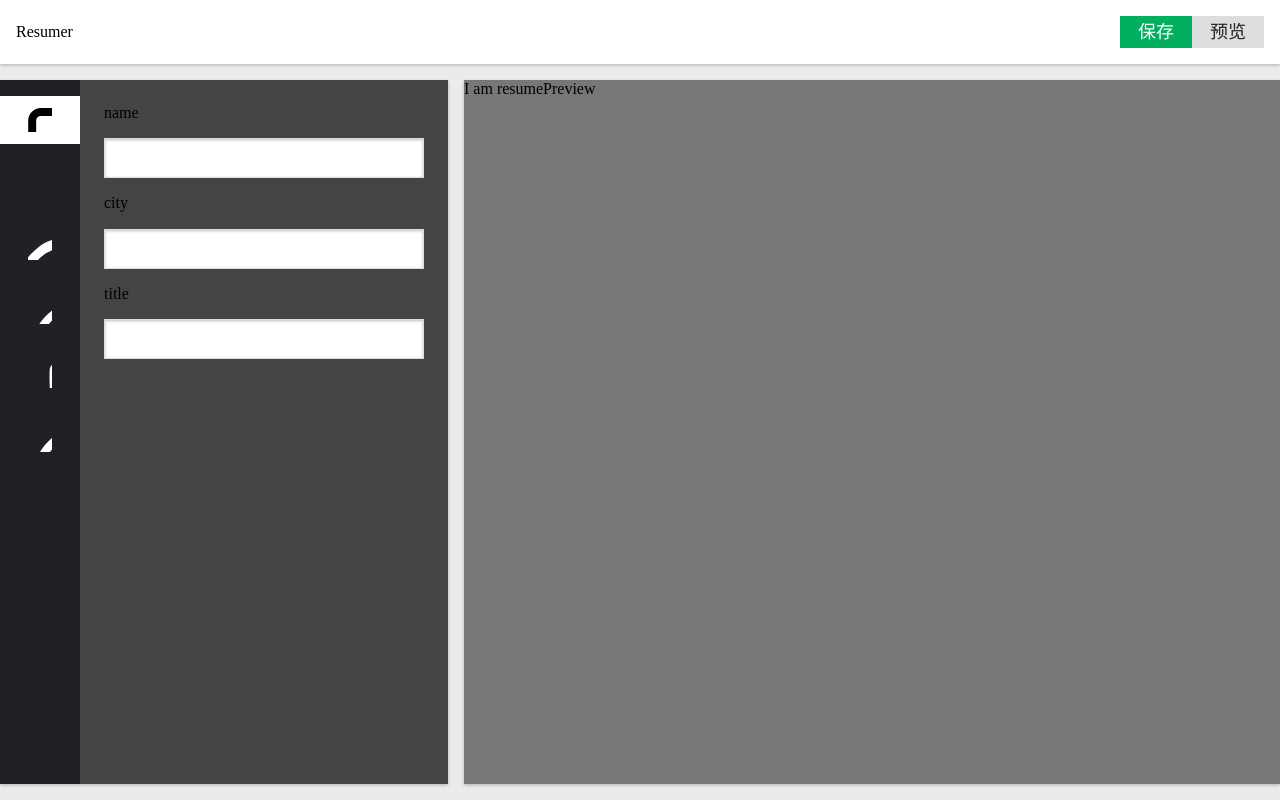
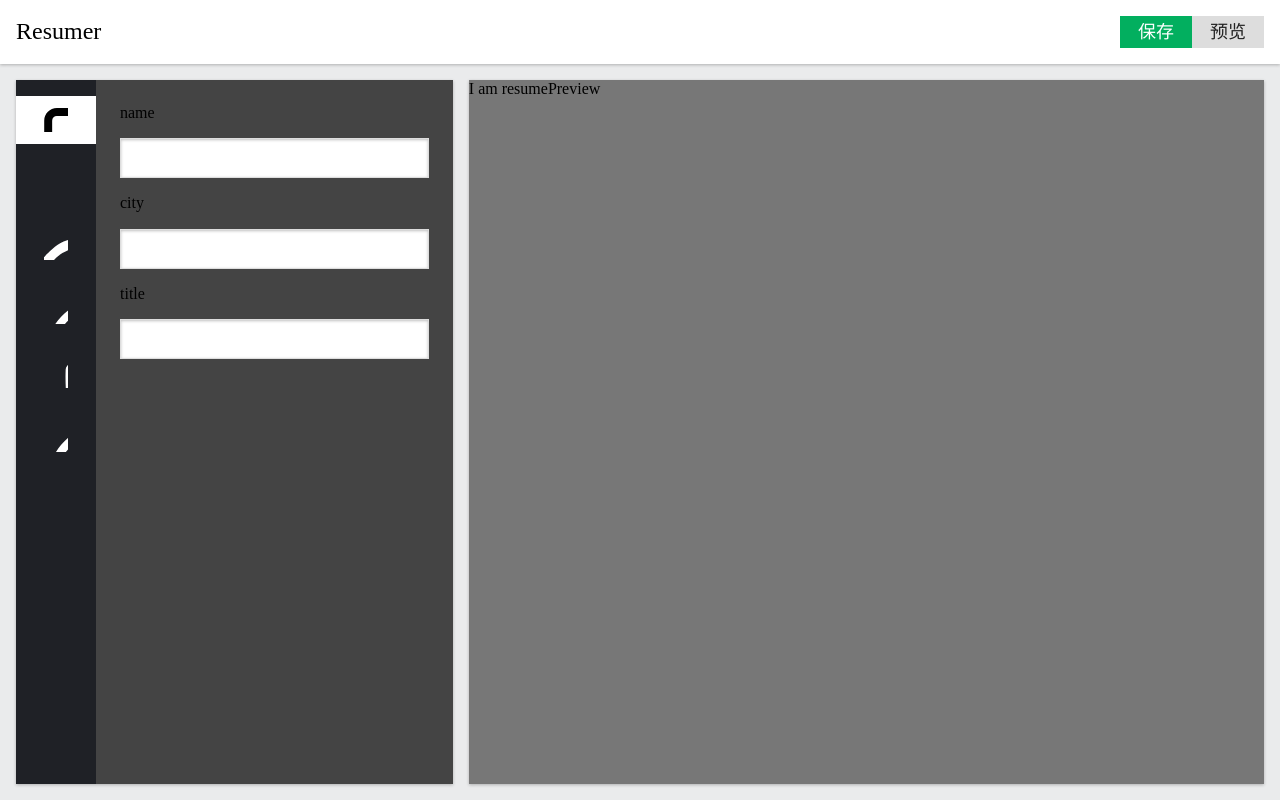
Before and after one commit to xzfd1010/vue-resumer, a Vue app: page / in a window 1280 px wide. Built offline with nearby package versions, Linux system fonts and the light colour scheme.

Commit message:
修改样式

```diff
--- a/src/App.vue
+++ b/src/App.vue
@@ -52,6 +52,7 @@
       margin-top: 16px;
       margin-bottom: 16px;
       justify-content: space-between;
+      padding: 0 16px;
       width: 100%; // 不加的话main只有1024px
       align-self: center;
     }
--- a/src/components/Topbar.vue
+++ b/src/components/Topbar.vue
@@ -33,7 +33,7 @@
       align-items: center;
       padding: 0 16px;
     }
-    & > .logo {
+    .logo {
       font-size: 24px;
       color: #000;
     }
--- a/src/main.js
+++ b/src/main.js
@@ -4,7 +4,7 @@ import Vue from 'vue'
 import App from './App'
 import router from './router'
 
-Vue.config.productionTip = false
+Vue.config.productionTip = false // 关闭生产环境下的提示
 
 /* eslint-disable no-new */
 new Vue({
```
